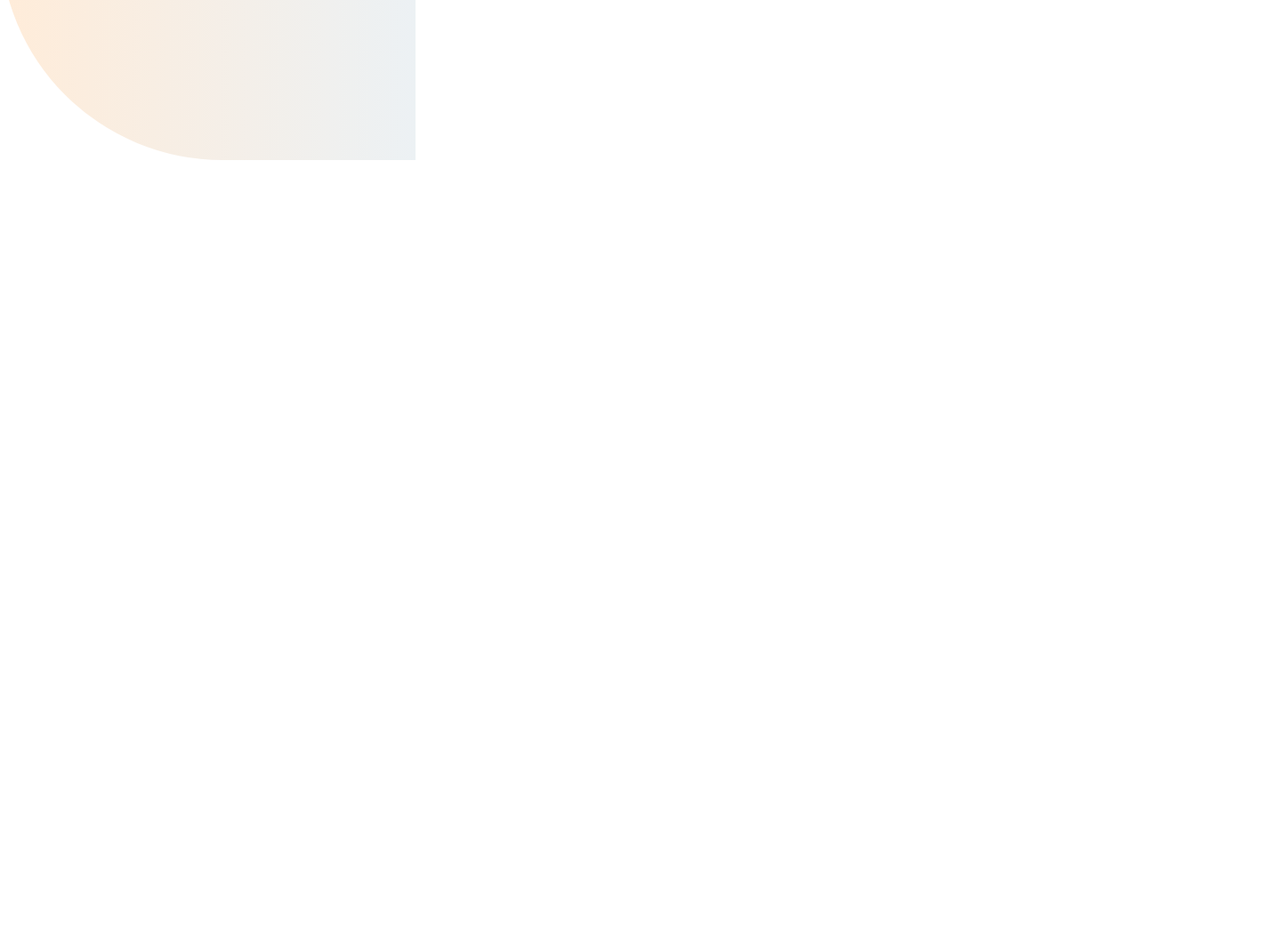
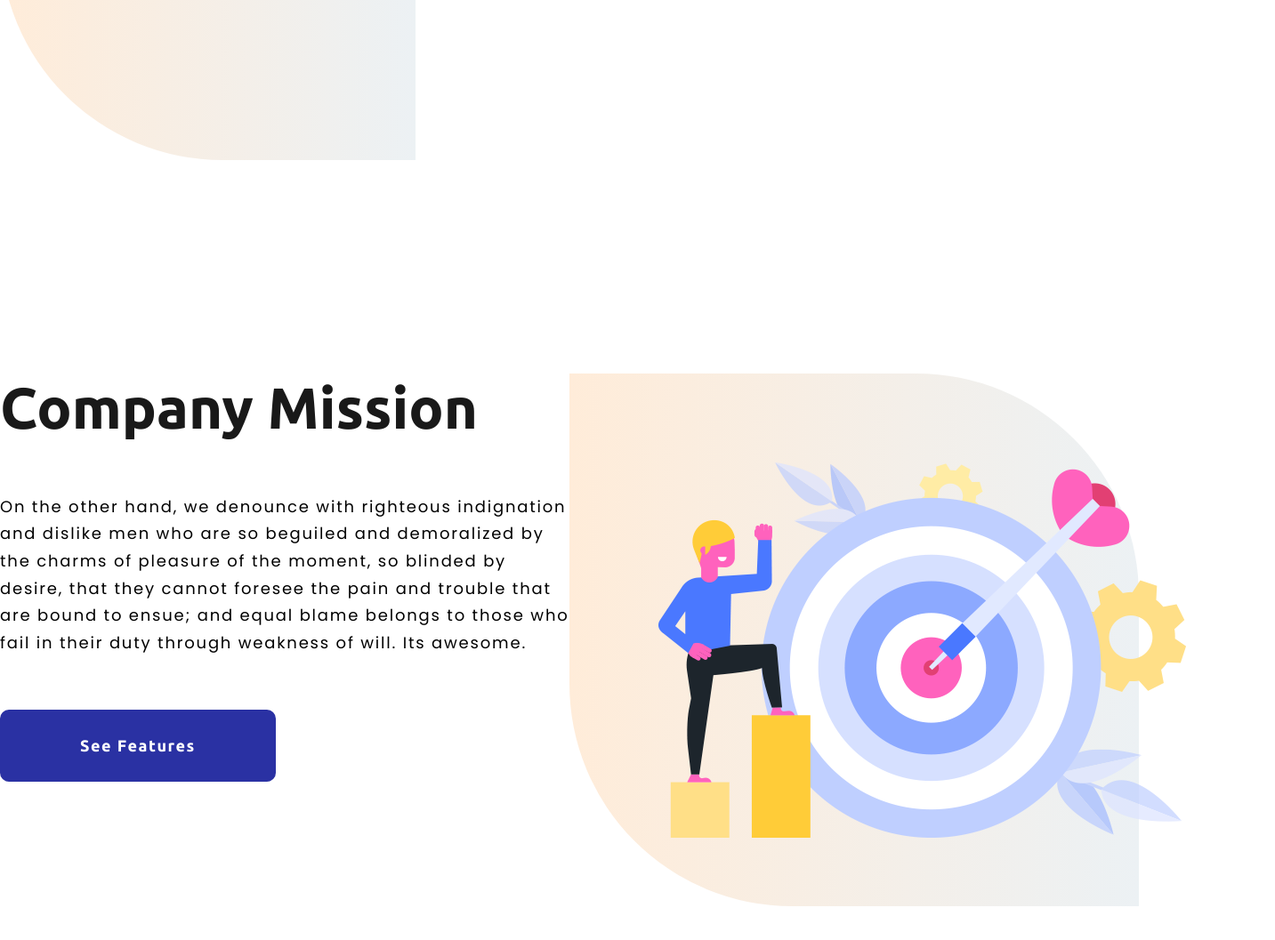
Before and after one commit to sowadsikder/web-agency, a plain HTML site: page index.html in a window 1280 px wide. Shown: the part 2171-3228 px from the top of the page at 89% size, 1433 px wide, since content can reach past the window. Before the commit the page ends 2471 px from the top, so only its background shows below. Drawn offline with Linux system fonts and the light colour scheme.

Commit message:
company section and style added

```diff
--- a/css/styles.css
+++ b/css/styles.css
@@ -166,7 +166,6 @@ section#about {
 
 .about-container {
   display: flex;
-  justify-content: space-around;
 }
 .about-left {
   width: 100%;
@@ -192,3 +191,38 @@ p.about-description {
   line-height: 1.7em;
   margin-top: 40px;
 }
+
+/* company section styling start */
+
+section#company {
+    padding: 120px 0;
+}
+
+.company-container {
+    display: flex;
+}
+.company-left {
+    width: 100%;
+}
+
+h1.company-title {
+    font-size: 65px;
+    color: #191919;
+    margin-bottom: 60px;
+}
+
+p.company-description {
+    line-height: 1.7em;
+    font-size: 18px;
+    letter-spacing: 0.1em;
+    margin-bottom: 60px;
+}
+.company-right {
+    width: 100%;
+    height: 599px;
+    background-image: linear-gradient(to right, rgb(255, 236, 217), rgb(236, 241, 244));
+    border-radius: 0 250px 0 250px;
+}
+img.company-img {
+    margin: 100px;
+  }
--- a/index.html
+++ b/index.html
@@ -98,6 +98,20 @@
                 </div>
             </div>
         </section>
+
+        <section class="company" id="company">
+            <div class="company-container">
+                <div class="company-left">
+                    <h1 class="company-title">Company Mission</h1>
+                    <p class="company-description">On the other hand, we denounce with righteous indignation and dislike men who are so beguiled and demoralized by the charms of pleasure of the moment, so blinded by desire, that they cannot foresee the pain and trouble that are bound to ensue; and equal blame belongs to those who fail in their duty through weakness of will. Its awesome.</p>
+                    <button class="btn-primary">See Features</button>
+                </div>
+                <div class="company-right">
+                    <img src="asset/banner/company.png" alt="" class="company-img">
+                </div>
+            </div>
+        </section>
+
     </main>
 
     <footer>
```
